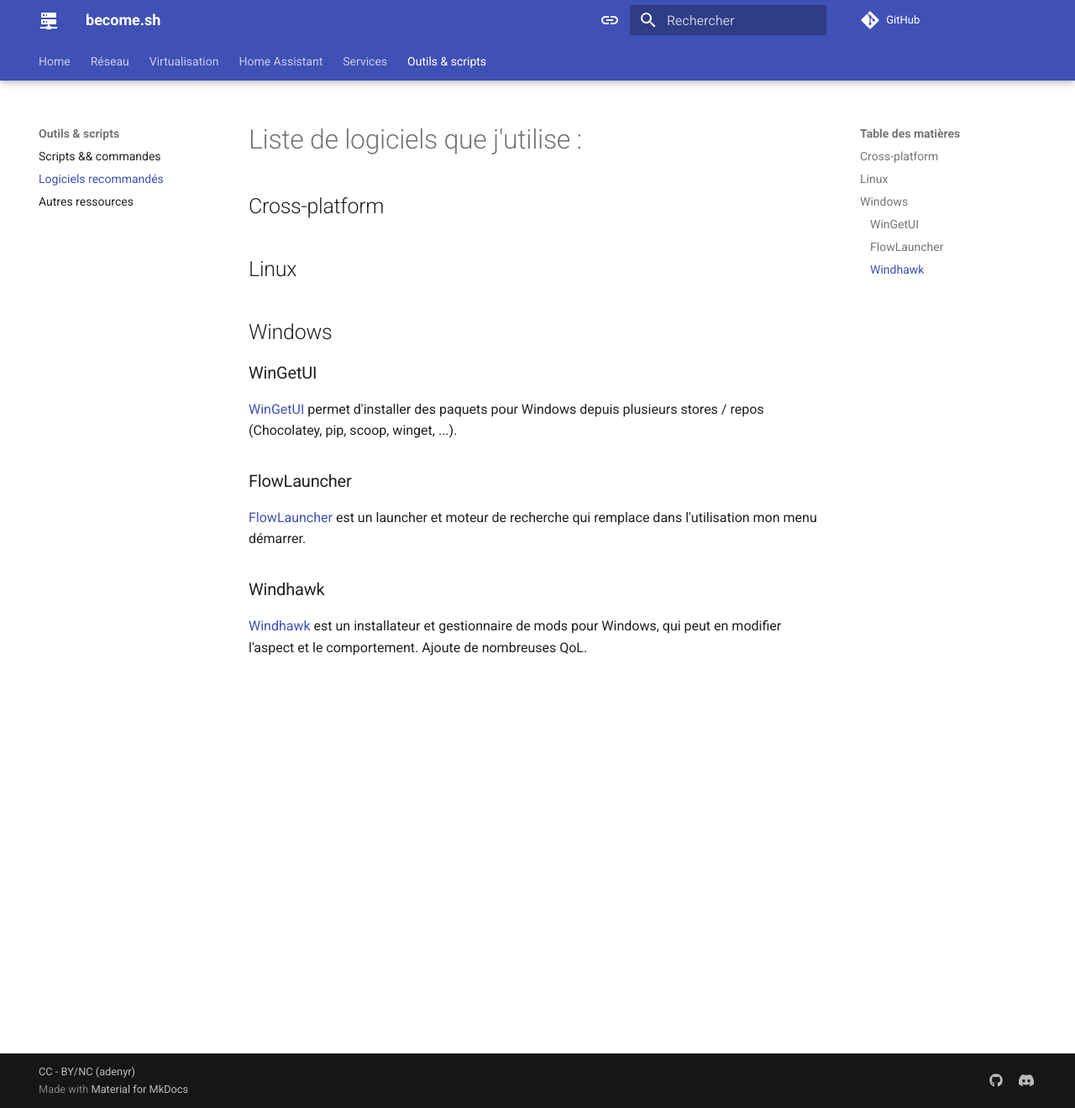
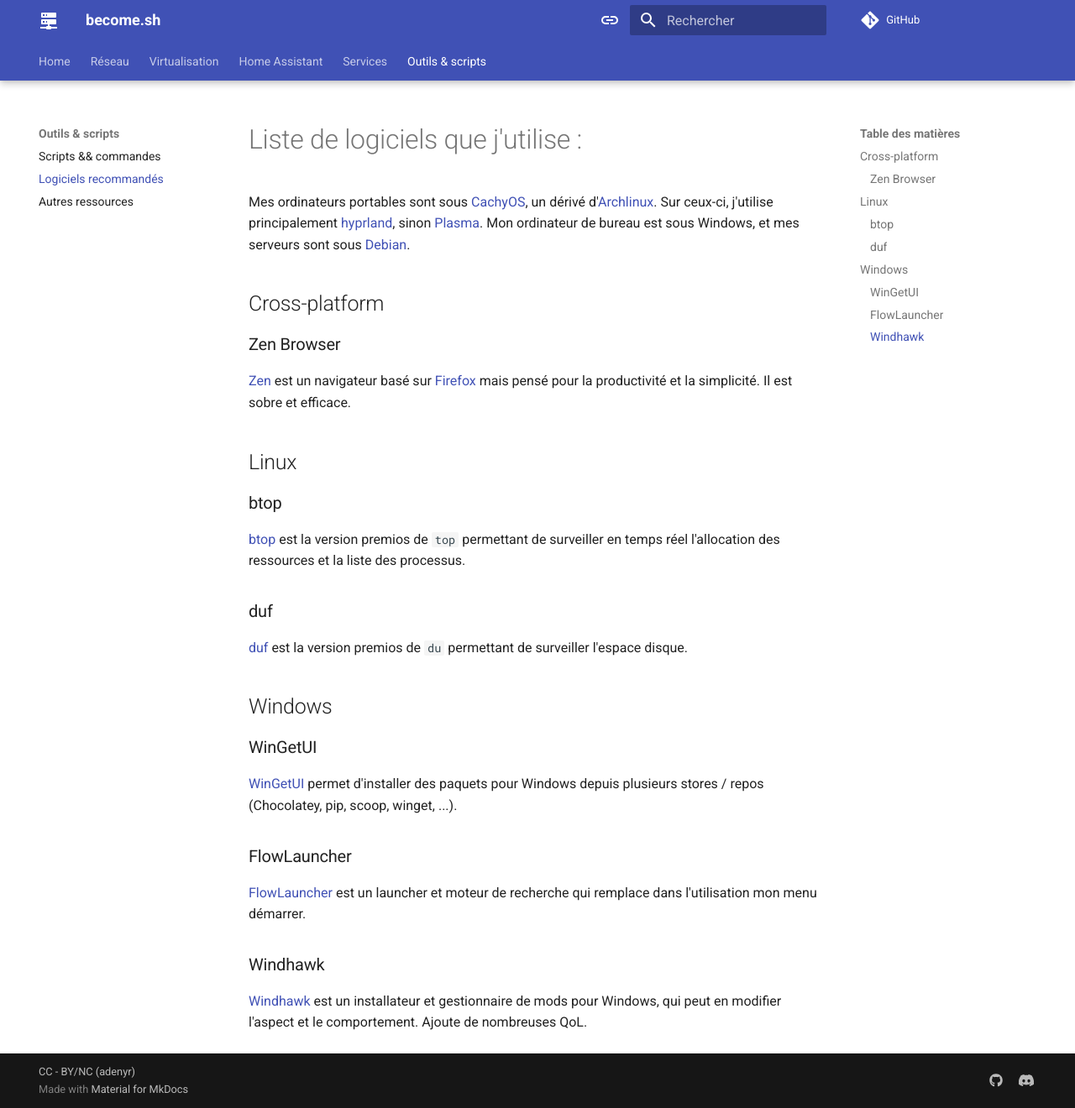
Before and after one commit to adenyrr/become.sh, an MkDocs documentation site: the page built from docs/outils/softwares.md, in a window 1280 px wide and 1320 px high. Shown: the whole window at 84% size. Built offline with MkDocs 1.6.1 and Material for MkDocs 9.7.7, drawn with Linux system fonts in a browser that asks for light colours; comment, search, counter and statistics services are not loaded.

Commit message:
Update softwares.md
add zen, btop et duf

```diff
--- a/docs/outils/softwares.md
+++ b/docs/outils/softwares.md
@@ -1,19 +1,27 @@
 # Liste de logiciels que j'utilise :
+
+Mes ordinateurs portables sont sous [CachyOS](https://cachyos.org/), un dérivé d'[Archlinux](https://archlinux.org/). Sur ceux-ci, j'utilise principalement [hyprland](https://hypr.land/), sinon [Plasma](https://kde.org/fr/). Mon ordinateur de bureau est sous Windows, et mes serveurs sont sous [Debian](https://www.debian.org/index.fr.html).
 
 ## Cross-platform
 
+### Zen Browser
+[Zen](https://github.com/zen-browser) est un navigateur basé sur [Firefox](https://www.mozilla.org/fr/firefox/new/) mais pensé pour la productivité et la simplicité. Il est sobre et efficace.
+
 ## Linux
+
+### btop
+[btop](https://github.com/aristocratos/btop) est la version premios de `top` permettant de surveiller en temps réel l'allocation des ressources et la liste des processus.
+
+### duf
+[duf](https://github.com/muesli/duf) est la version premios de `du` permettant de surveiller l'espace disque.
 
 ## Windows
 
 ### WinGetUI
-
 [WinGetUI](https://github.com/marticliment/UniGetUI) permet d'installer des paquets pour Windows depuis plusieurs stores / repos (Chocolatey, pip, scoop, winget, ...).
 
 ### FlowLauncher
-
 [FlowLauncher](https://github.com/Flow-Launcher/Flow.Launcher) est un launcher et moteur de recherche qui remplace dans l'utilisation mon menu démarrer.
 
 ### Windhawk
-
 [Windhawk](https://github.com/ramensoftware/windhawk) est un installateur et gestionnaire de mods pour Windows, qui peut en modifier l'aspect et le comportement. Ajoute de nombreuses QoL.
```
